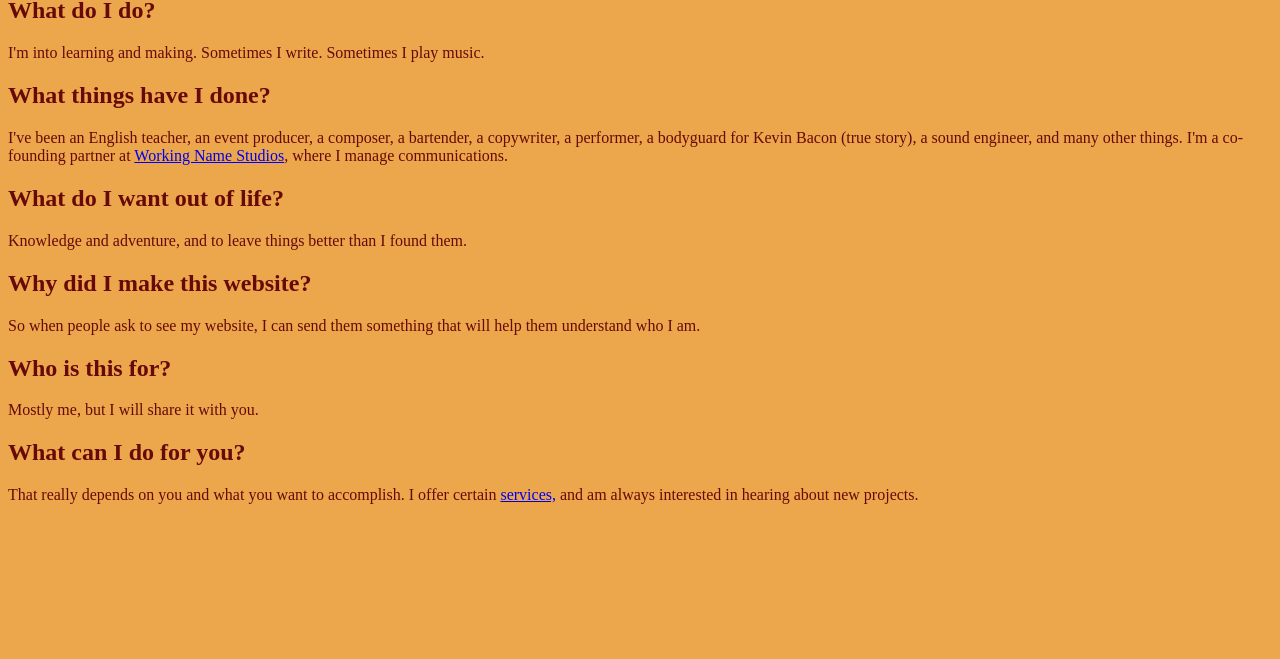
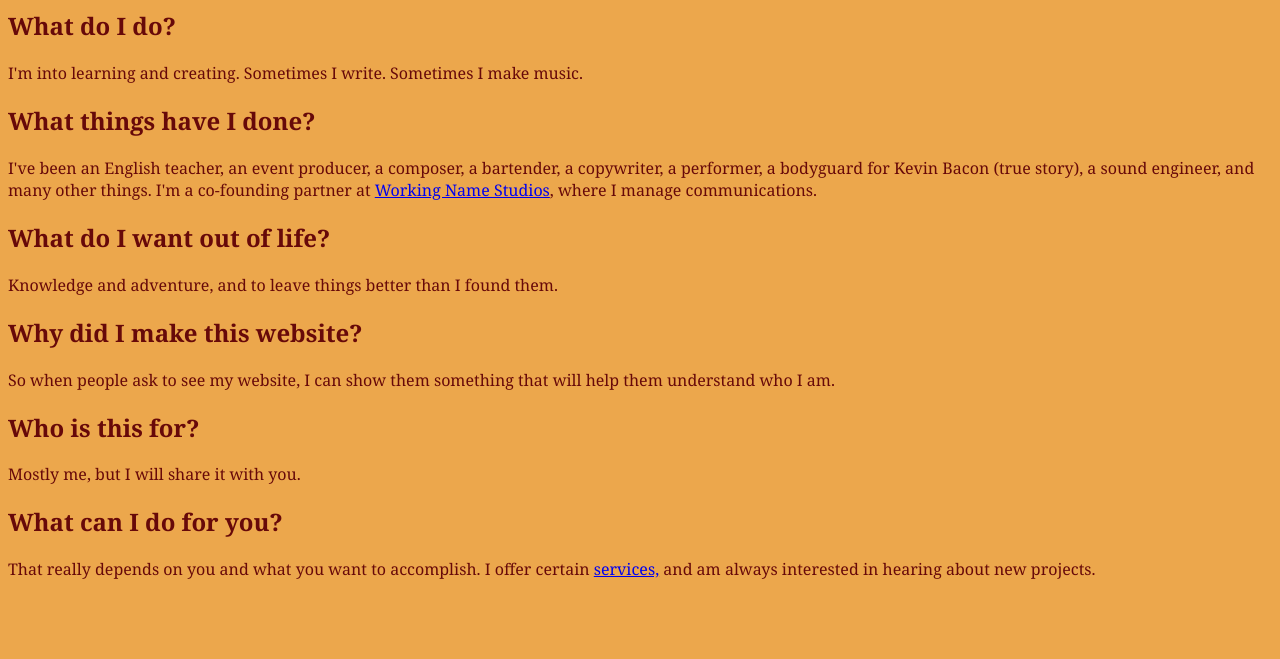
Before and after one commit to sracabanahashas/personal-website, a plain HTML site: page index.html in a window 1280 px wide. Shown: the part 141-800 px from the top of the page. Drawn offline with Linux system fonts and the light colour scheme.

Commit message:
Change font to Cambria

```diff
--- a/index.html
+++ b/index.html
@@ -13,7 +13,7 @@
 
     <h2>What do I do?</h2>
 
-    <p>I'm into learning and making. Sometimes I write. Sometimes I play music. </p>
+    <p>I'm into learning and creating. Sometimes I write. Sometimes I make music.</p>
 
     <h2>What things have I done?</h2>
 
@@ -29,7 +29,7 @@
 
     <h2>Why did I make this website?</h3>
 
-    <p>So when people ask to see my website, I can send them
+    <p>So when people ask to see my website, I can show them
         something that will help them understand who I am.
     </p>
 
--- a/style.css
+++ b/style.css
@@ -1,4 +1,5 @@
 body {
     background-color: rgb(236, 167, 76);
     color: rgb(103, 9, 9);
+    font-family:Cambria, Cochin, Georgia, Times, 'Times New Roman', serif
 }
```
